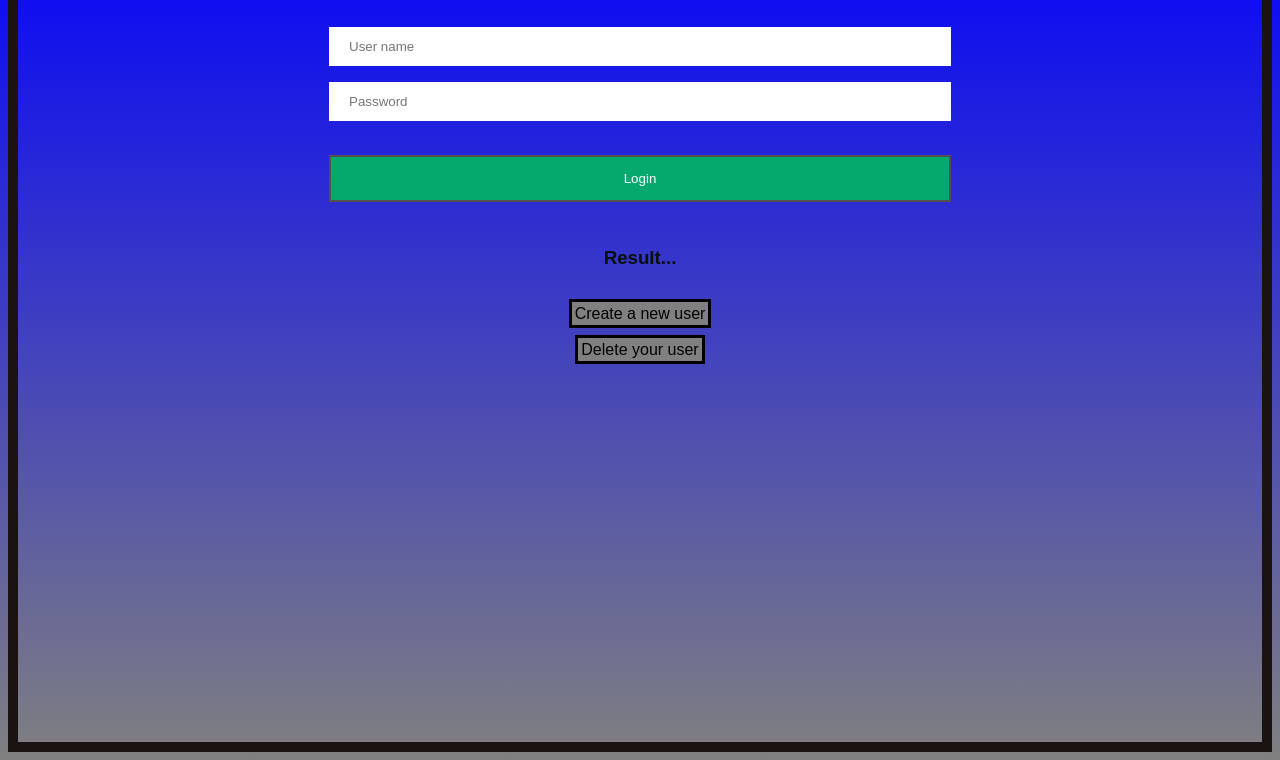
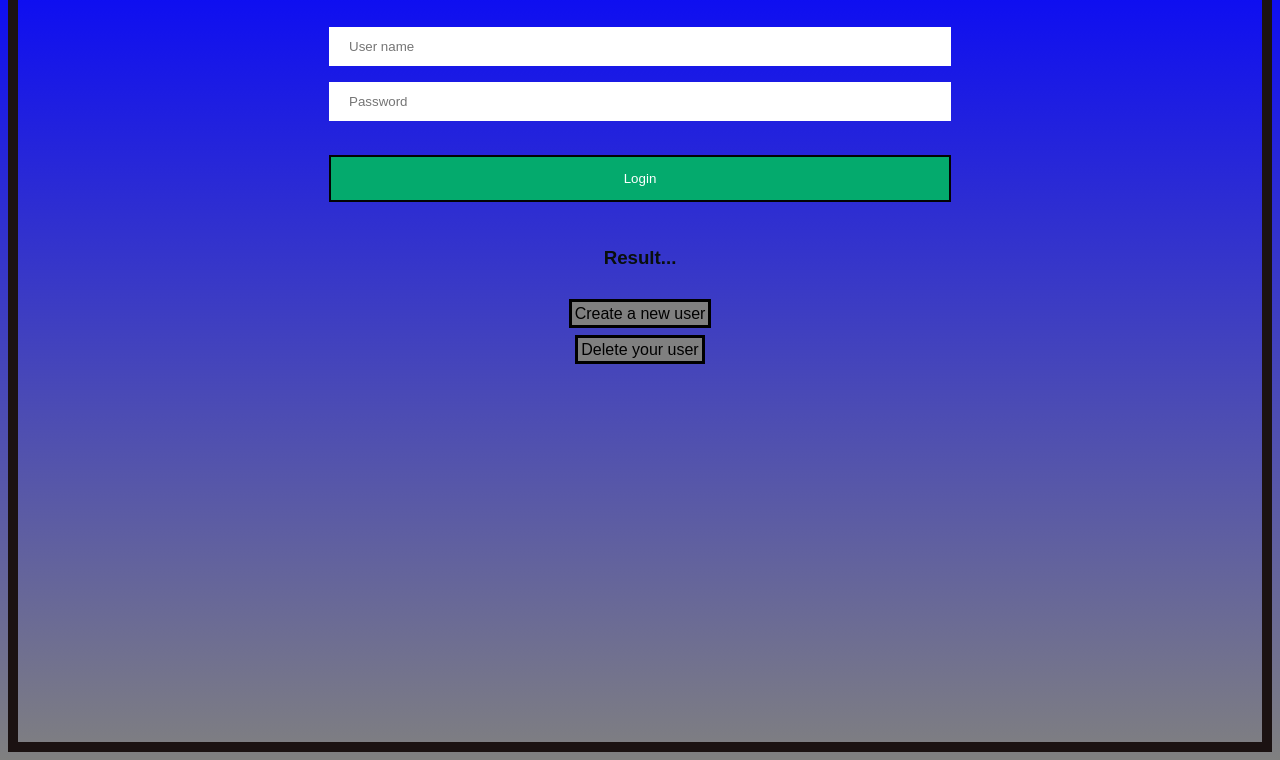
Before and after one commit to stinehb/ToDo, a website: page public/index.html in a window 1280 px wide. Shown: the part 97-857 px from the top of the page. Drawn offline with Linux system fonts and the light colour scheme.

Commit message:
Update index.html

```diff
--- a/public/index.html
+++ b/public/index.html
@@ -97,7 +97,7 @@ button {
   color: white;
   padding: 14px 20px;
   margin: 8px 0;
-  border: solid 2px rgb(87, 79, 79);
+  border: solid 2px rgb(3, 3, 3);
   width: 50%;
 }
 
```
